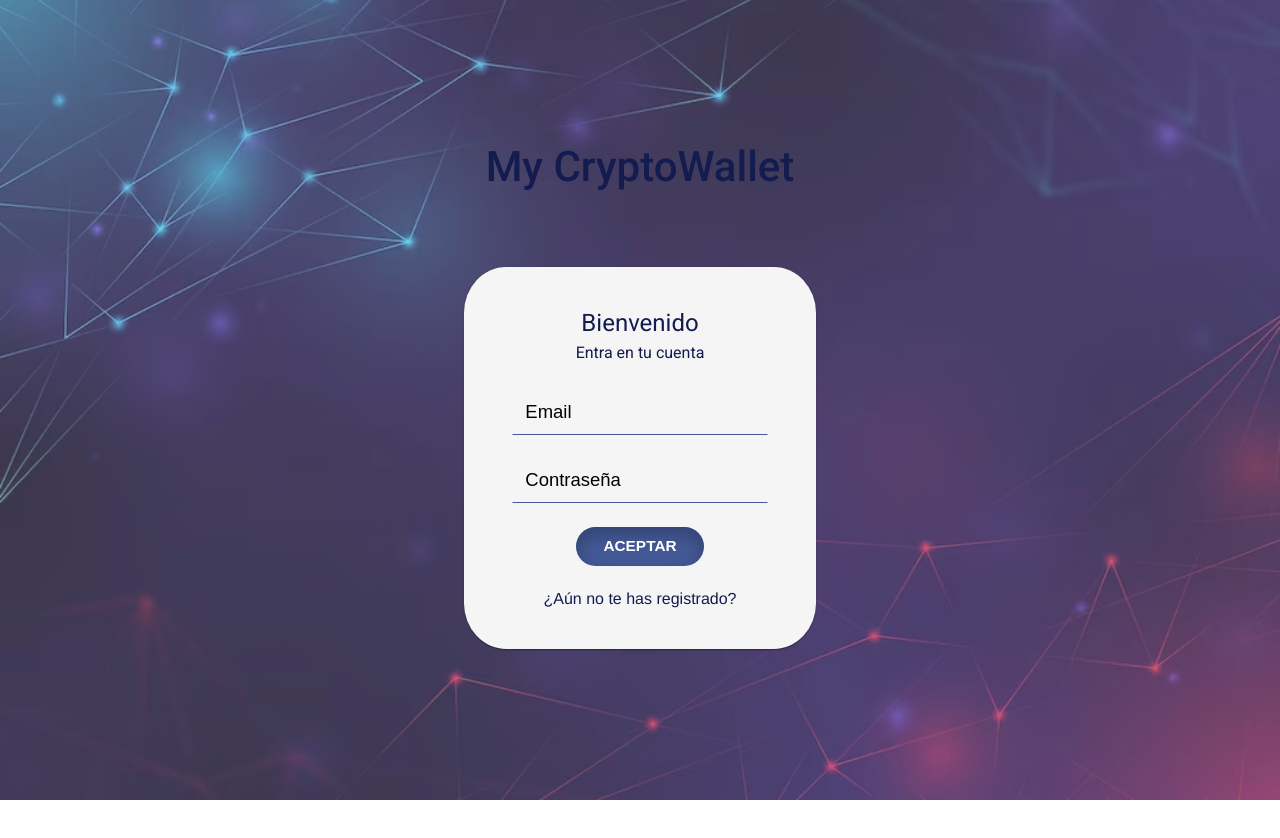
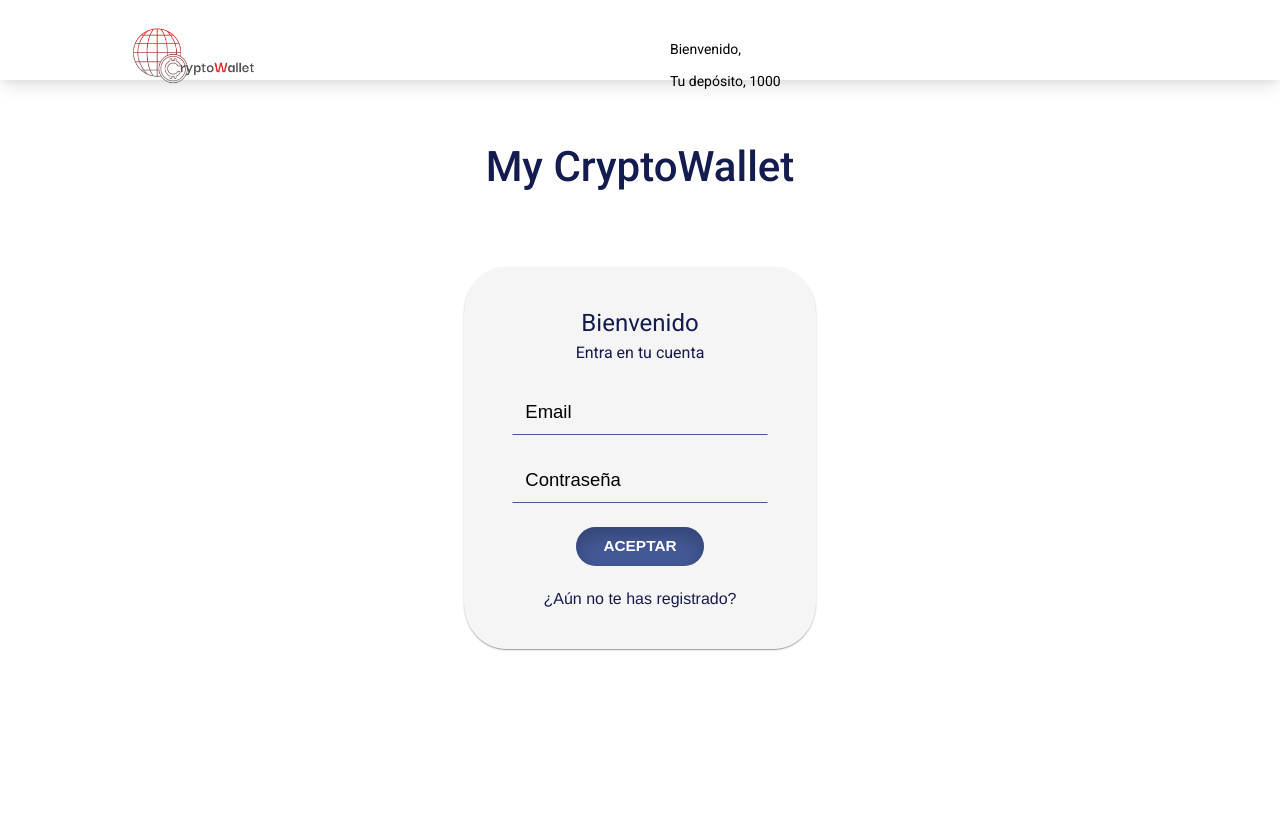
Before and after one commit to carmencami/Front-Sant, an Angular app: page / in a window 1280 px wide. Shown: the top 838 px of the page. Before the commit the page ends 800 px from the top, so only its background shows below. Built offline with nearby package versions, Linux system fonts and the light colour scheme; no server answers.

Commit message:
navbararreglo

```diff
--- a/src/app/app.component.html
+++ b/src/app/app.component.html
@@ -1,3 +1,2 @@
-<router-outlet>
-    <!-- <app-navbar></app-navbar> -->
-</router-outlet>
+<app-navbar></app-navbar>
+<router-outlet></router-outlet>
--- a/src/app/private/tabla/components/tabla/tabla.component.html
+++ b/src/app/private/tabla/components/tabla/tabla.component.html
@@ -127,7 +127,7 @@
           </td>
         </tr>
         <tr class="mat-row" *matNoDataRow>
-       <   <td class="mat-cell" colspan="6">
+      <   <td class="mat-cell" colspan="6">
           No hay cryptos en el filtro"{{ input.value }}"
           </td>>
         </tr>
--- a/src/app/private/tabla/components/tabla/tabla.component.scss
+++ b/src/app/private/tabla/components/tabla/tabla.component.scss
@@ -9,7 +9,6 @@
     display: flex;
     flex-direction: column;
     align-items: center;
-    justify-content: center;
 }
 container {
     display: grid;
@@ -31,10 +30,10 @@ container {
 ::ng-deep .mat-header-cell{
     color:#78a6d1;
     background-color: #172F59;
-    font-size: 1.2em;
+    font-size: 1.9em;
 }
 .table-container{
-    width: 70%;
+    width: 80%;
     margin: auto;
 }
 .img--cryptos{
--- a/src/app/public/pages/paginainicio/paginainicio.component.scss
+++ b/src/app/public/pages/paginainicio/paginainicio.component.scss
@@ -5,7 +5,7 @@
 .page-container{
     width: 100%;
     height: 100%;
-    background-image: url('/assets/cryptoportada.avif');
+    // background-image: url('/assets/cryptoportada.avif');
     background-position: center;
     background-repeat: no-repeat;
     background-size: cover;
--- a/src/app/shared/navbar/navbar.component.scss
+++ b/src/app/shared/navbar/navbar.component.scss
@@ -2,14 +2,27 @@
     padding-left: 10vw;
     padding-right: 10vw;
     display: grid;
+    background-color: white;
     align-items: center;
     justify-items: center;
     height: 10vh;
     grid-template-columns: 2fr 10fr;
     box-shadow: rgba(0, 0, 0, 0.1) 0px 10px 15px -3px, rgba(0, 0, 0, 0.05) 0px 4px 6px -2px;
     margin-bottom: 30px;
+    top: 0;
 }
-
+.logo--svg-show {
+    width: 80%;
+    height: 80%;
+    &:hover {
+    transition: all 0.5s ease-in-out;
+    transform: scale(1.1);
+    }
+    &:not(:hover) {
+    transition: all 0.5s ease-in-out;
+    transform: scale(1);
+    }
+}
 
 .logo--container {
     justify-self: end;
--- a/src/app/shared/navbar/navbar.component.ts
+++ b/src/app/shared/navbar/navbar.component.ts
@@ -11,7 +11,7 @@ styleUrls: ['./navbar.component.scss'],
 export class NavbarComponent implements OnInit {
 user_id:any
 fullname:string = ""
-deposit:number = 0
+deposit:number = 1000
 formatedDeposit:any
 
 
--- a/src/styless.scss
+++ b/src/styless.scss
@@ -265,4 +265,8 @@ font-family: 'Material Icons', 'Material Icons';
 .mat-badge-content {
     font-family: 'Alata';
 }
+.body{
+  height: 100%;
+  width: 100%;
 }
+}
```
